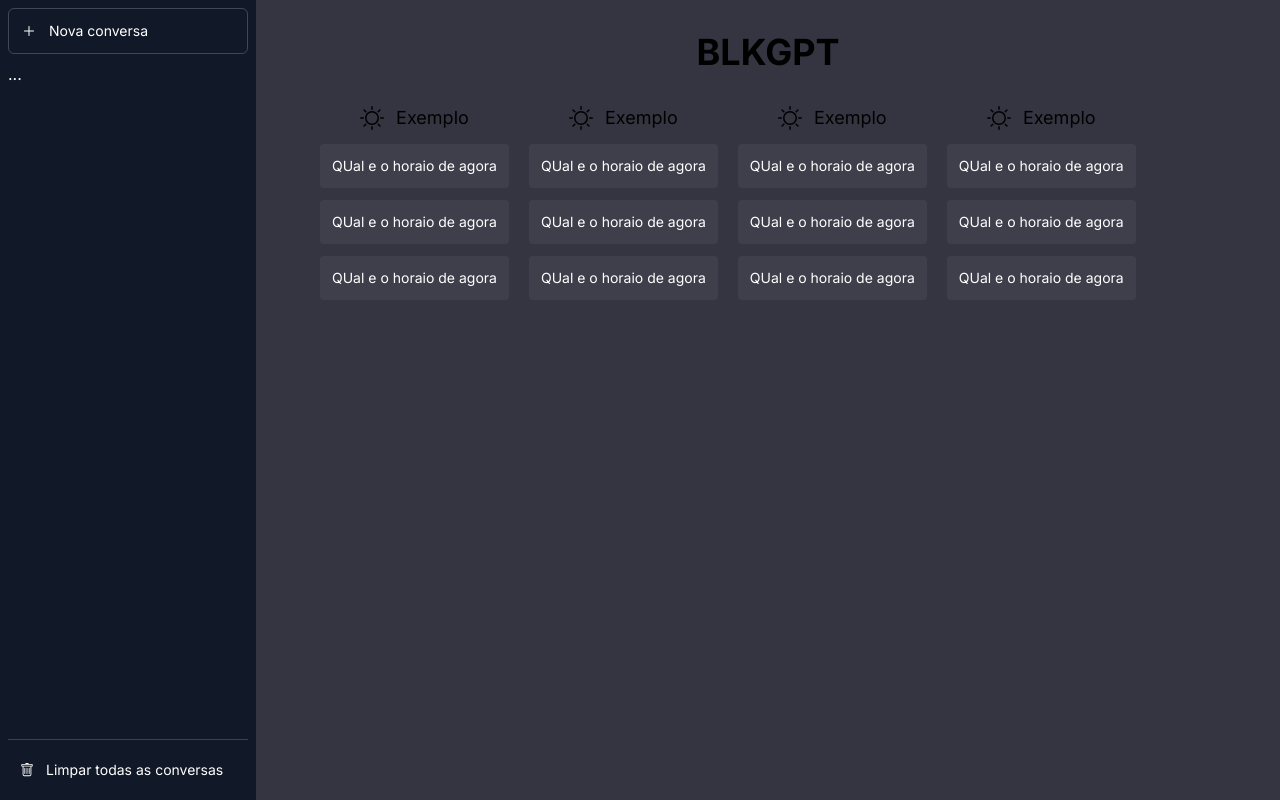
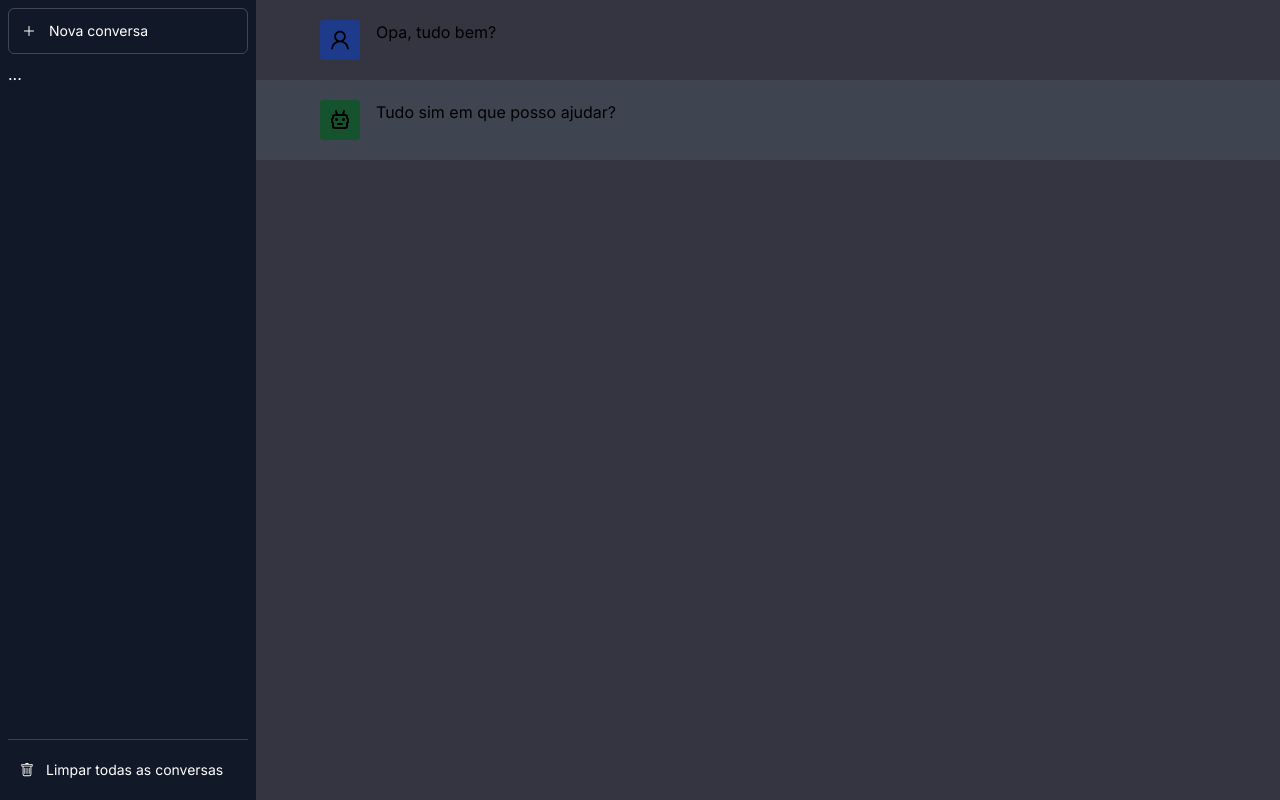
Before and after one commit to Lucas-Wilian/chatgpt-clone-typescript-tailwind, a Next.js app: page / in a window 1280 px wide. Built offline with nearby package versions, Linux system fonts and the light colour scheme.

Commit message:
feat: working chatmessage

```diff
--- a/src/app/page.tsx
+++ b/src/app/page.tsx
@@ -8,7 +8,18 @@ import { useState } from 'react';
 
 const Page = () => {
   const [sidebarOpened, setSidebarOpened] = useState(false);
-  const [chatActive, setChatActive] = useState<Chat>();
+  const [chatActive, setChatActive] = useState<Chat>({
+    id: '123',
+    title: 'teste de mesagem',
+    messages: [
+      { id: '99', author: 'me', body: 'Opa, tudo bem?' },
+      {
+        id: '88',
+        author: 'ai',
+        body: 'Tudo sim em que posso ajudar?',
+      },
+    ],
+  });
 
   const openSidebar = () => setSidebarOpened(true);
 
--- a/src/components/ChatArea.tsx
+++ b/src/components/ChatArea.tsx
@@ -1,5 +1,6 @@
 import { Chat } from '@/types/Chat';
 import { ChatPlaceholder } from './ChatPlaceholder';
+import { ChatMessageItem } from './ChatMessageItem';
 
 type Props = {
   chat: Chat | undefined;
@@ -9,7 +10,10 @@ export const ChatArea = ({ chat }: Props) => {
   return (
     <section className='flex-auto h-0 overflow-y-scroll'>
       {!chat && <ChatPlaceholder />}
-      {chat && chat.messages.map((item) => <div>...</div>)}
+      {chat &&
+        chat.messages.map((item) => (
+          <ChatMessageItem key={item.id} item={item} />
+        ))}
     </section>
   );
 };
--- /dev/null
+++ b/src/components/ChatMessageItem.tsx
@@ -0,0 +1,37 @@
+import { ChatMessage } from '@/types/ChatMessage';
+import IconUser from './icons/IconUser';
+import IconRobot from './icons/IconRobot';
+
+type Props = {
+  item: ChatMessage;
+};
+
+export const ChatMessageItem = ({ item }: Props) => {
+  return (
+    <div
+      className={`py-5 ${item.author === 'ai' && 'bg-gray-600/50'}`}
+    >
+      <div className='max-w-4xl m-auto flex'>
+        <div
+          className={`w-10 h-10 flex justify-center items-center
+                      mx-4 md:ml-0 rounded ${
+                        item.author === 'ai'
+                          ? 'bg-green-900'
+                          : 'bg-blue-900'
+                      }`}
+        >
+          {item.author === 'me' && (
+            <IconUser width={24} height={24} />
+          )}
+          {item.author === 'ai' && (
+            <IconRobot width={24} height={24} />
+          )}
+        </div>
+
+        <div className='flex-1 text-base whitespace-pre-wrap'>
+          {item.body}
+        </div>
+      </div>
+    </div>
+  );
+};
--- /dev/null
+++ b/src/components/icons/IconRobot.tsx
@@ -0,0 +1,32 @@
+// icon:robot | Tabler Icons https://tablericons.com/ | Csaba Kissi
+import * as React from 'react';
+
+function IconRobot(props: React.SVGProps<SVGSVGElement>) {
+  return (
+    <svg
+      fill='none'
+      stroke='currentColor'
+      strokeLinecap='round'
+      strokeLinejoin='round'
+      strokeWidth={2}
+      viewBox='0 0 24 24'
+      height='1em'
+      width='1em'
+      {...props}
+    >
+      <path stroke='none' d='M0 0h24v24H0z' />
+      <path d='M7 7h10a2 2 0 012 2v1l1 1v3l-1 1v3a2 2 0 01-2 2H7a2 2 0 01-2-2v-3l-1-1v-3l1-1V9a2 2 0 012-2zM10 16h4' />
+      <path
+        fill='currentColor'
+        d='M9 11.5 A0.5 0.5 0 0 1 8.5 12 A0.5 0.5 0 0 1 8 11.5 A0.5 0.5 0 0 1 9 11.5 z'
+      />
+      <path
+        fill='currentColor'
+        d='M16 11.5 A0.5 0.5 0 0 1 15.5 12 A0.5 0.5 0 0 1 15 11.5 A0.5 0.5 0 0 1 16 11.5 z'
+      />
+      <path d='M9 7L8 3M15 7l1-4' />
+    </svg>
+  );
+}
+
+export default IconRobot;
--- /dev/null
+++ b/src/components/icons/IconUser.tsx
@@ -0,0 +1,18 @@
+// icon:user | Ant Design Icons https://ant.design/components/icon/ | Ant Design
+import * as React from 'react';
+
+function IconUser(props: React.SVGProps<SVGSVGElement>) {
+  return (
+    <svg
+      viewBox='0 0 1024 1024'
+      fill='currentColor'
+      height='1em'
+      width='1em'
+      {...props}
+    >
+      <path d='M858.5 763.6a374 374 0 00-80.6-119.5 375.63 375.63 0 00-119.5-80.6c-.4-.2-.8-.3-1.2-.5C719.5 518 760 444.7 760 362c0-137-111-248-248-248S264 225 264 362c0 82.7 40.5 156 102.8 201.1-.4.2-.8.3-1.2.5-44.8 18.9-85 46-119.5 80.6a375.63 375.63 0 00-80.6 119.5A371.7 371.7 0 00136 901.8a8 8 0 008 8.2h60c4.4 0 7.9-3.5 8-7.8 2-77.2 33-149.5 87.8-204.3 56.7-56.7 132-87.9 212.2-87.9s155.5 31.2 212.2 87.9C779 752.7 810 825 812 902.2c.1 4.4 3.6 7.8 8 7.8h60a8 8 0 008-8.2c-1-47.8-10.9-94.3-29.5-138.2zM512 534c-45.9 0-89.1-17.9-121.6-50.4S340 407.9 340 362c0-45.9 17.9-89.1 50.4-121.6S466.1 190 512 190s89.1 17.9 121.6 50.4S684 316.1 684 362c0 45.9-17.9 89.1-50.4 121.6S557.9 534 512 534z' />
+    </svg>
+  );
+}
+
+export default IconUser;
```
